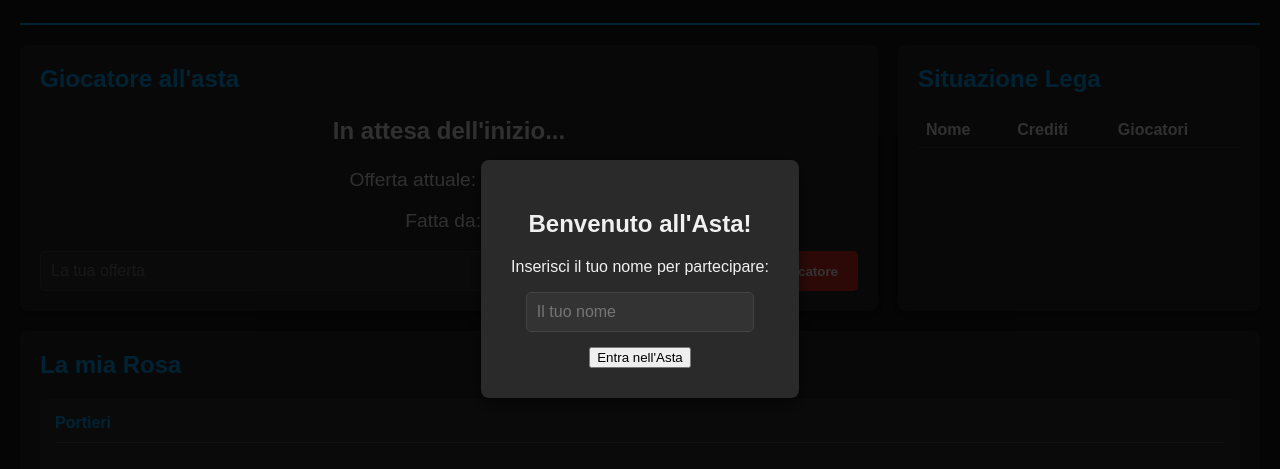
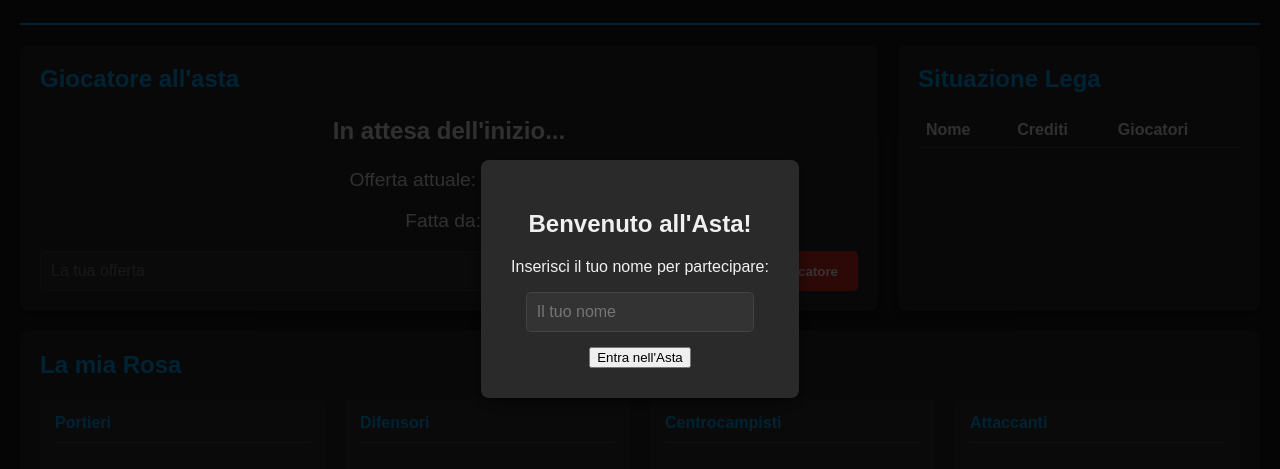
Before and after one commit to tommysacchi96/Piattaforma-Asta-Fantacalcio, a website: page index.html in a window 1280 px wide. Shown: the part 121-590 px from the top of the page. Drawn offline with nearby package versions, Linux system fonts and the light colour scheme; no server answers.

Commit message:
Update index.html

```diff
--- a/index.html
+++ b/index.html
@@ -57,4 +57,22 @@
                 <h4>Portieri</h4>
                 <ul id="rosa-portieri"></ul>
             </div>
-            <div class
+            <div class="ruolo-box">
+                <h4>Difensori</h4>
+                <ul id="rosa-difensori"></ul>
+            </div>
+            <div class="ruolo-box">
+                <h4>Centrocampisti</h4>
+                <ul id="rosa-centrocampisti"></ul>
+            </div>
+            <div class="ruolo-box">
+                <h4>Attaccanti</h4>
+                <ul id="rosa-attaccanti"></ul>
+            </div>
+        </div>
+    </section>
+
+    <script src="/socket.io/socket.io.js"></script>
+    <script src="app.js"></script>
+</body>
+</html>
```
